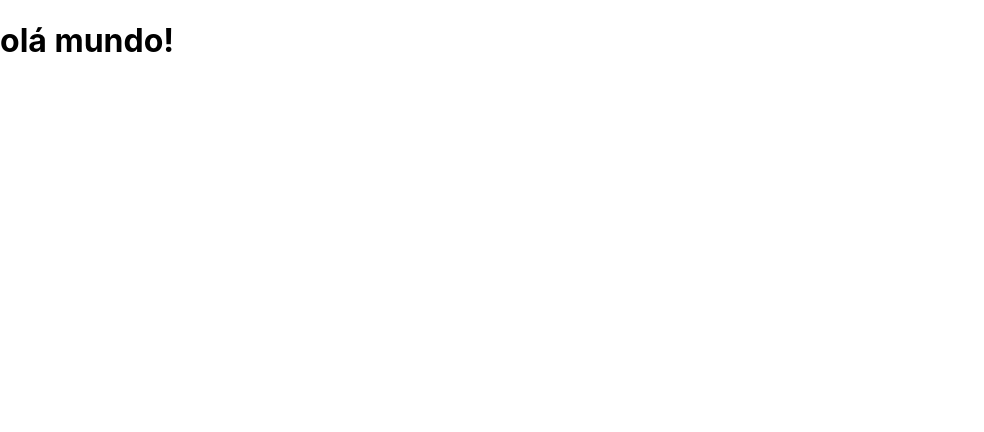
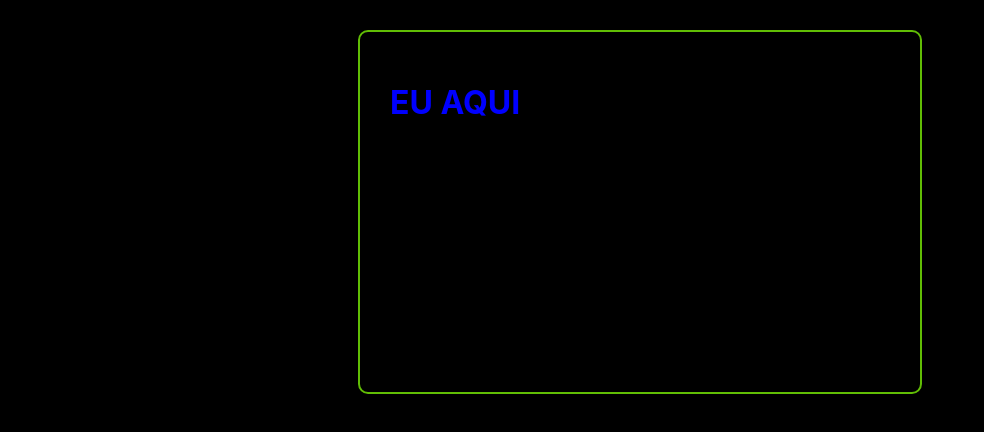
Before and after one commit to pedrohelias/react-courses, a React (Create React App) app in the folder curso_dicas_para_devs/: page / in a window 1280 px wide. Shown: the top 432 px of the page, without its empty margins (0-984 px from the left). Built offline with nearby package versions, Linux system fonts and the light colour scheme.

Commit message:
novo css e js

```diff
--- a/curso_dicas_para_devs/src/App.css
+++ b/curso_dicas_para_devs/src/App.css
@@ -1,38 +1,11 @@
-.App {
-  text-align: center;
+
+.container {
+  max-width: 500px;
+  margin: 30px auto;
+  overflow: auto;
+  min-height: 300px;
+  border: 2px solid rgb(97, 189, 5);
+  padding: 30px;
+  border-radius: 10px;
+  color: blue;
 }
-
-.App-logo {
-  height: 40vmin;
-  pointer-events: none;
-}
-
-@media (prefers-reduced-motion: no-preference) {
-  .App-logo {
-    animation: App-logo-spin infinite 20s linear;
-  }
-}
-
-.App-header {
-  background-color: #282c34;
-  min-height: 100vh;
-  display: flex;
-  flex-direction: column;
-  align-items: center;
-  justify-content: center;
-  font-size: calc(10px + 2vmin);
-  color: white;
-}
-
-.App-link {
-  color: #61dafb;
-}
-
-@keyframes App-logo-spin {
-  from {
-    transform: rotate(0deg);
-  }
-  to {
-    transform: rotate(360deg);
-  }
-}
--- a/curso_dicas_para_devs/src/App.js
+++ b/curso_dicas_para_devs/src/App.js
@@ -1,9 +1,13 @@
-import React from 'react'
+import React from "react";
+import './App.css';
 
 function App(){
-  const mensagem = "olá mundo!";
-return (<h1>{mensagem}</h1>)
-}
+
+  return <div className="container">
+    <h1>EU AQUI</h1>
+  </div>;
+
+};
 
 
 export default App ;
--- a/curso_dicas_para_devs/src/index.css
+++ b/curso_dicas_para_devs/src/index.css
@@ -5,7 +5,8 @@ body {
     sans-serif;
   -webkit-font-smoothing: antialiased;
   -moz-osx-font-smoothing: grayscale;
-}
+  background-color: black;
+  }
 
 code {
   font-family: source-code-pro, Menlo, Monaco, Consolas, 'Courier New',
--- a/curso_dicas_para_devs/src/index.js
+++ b/curso_dicas_para_devs/src/index.js
@@ -1,6 +1,7 @@
 import React from 'react';
 import ReactDOM from 'react-dom';
 import './index.css';
+
 import App from './App';
 import reportWebVitals from './reportWebVitals';
 
```
Also changed, not shown: 1 other file (tests, documents, lock files or other folders).
